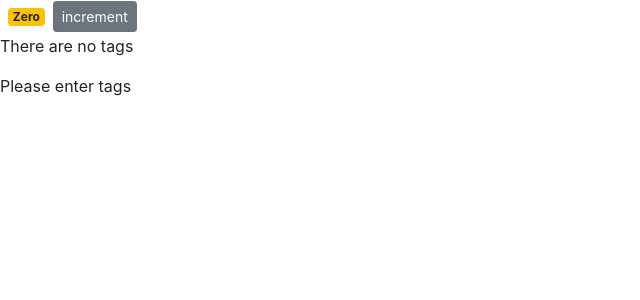
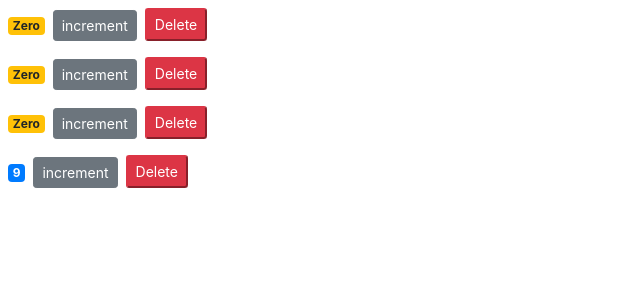
Before and after one commit to ponmalar22/React-counterApp, a React (Create React App) app: page / in a window 1280 px wide. Shown: the top 300 px of the page, without its empty margins (0-640 px from the left). Built offline with nearby package versions, Linux system fonts and the light colour scheme.

Commit message:
raising and handling event

```diff
--- a/src/componentss/counter.jsx
+++ b/src/componentss/counter.jsx
@@ -1,36 +1,35 @@
 import React, { Component } from 'react';
 class Counter extends Component {
    state = {
-       count : 0,
-       tag : []
+       value : this.props.value
    };
 
-   renderTags() {
-       if(this.state.tag.length === 0) return <p>There are no tags</p>;
+   handleEvent = () => {
 
-       return <ul>{this.state.tag.map(tag => <li key={tag}>{tag}</li>)}</ul>
-   }
+       this.setState({value : this.state.value + 1});
+   };
     render() {
 
         return (
          <div>
             <span className={this.getBadgeClasses()}>{this.formatCount()}</span>
-            <button className="btn btn-secondary btn-sm">increment</button>
-            {this.renderTags()}
-            {this.state.tag.length === 0 && "Please enter tags"}
+            <button onClick = {this.handleEvent} className="btn btn-secondary btn-sm">
+                increment</button>
+            <button onClick={this.props.onDelete} className="btn-danger btn-sm m-2">Delete</button>
+
         </div>
         );
-    }
+    };
 
     getBadgeClasses() {
         let badgeClasses = "badge m-2 badge-";
-        badgeClasses += (this.state.count) === 0 ? "warning" : "primary";
+        badgeClasses += (this.state.value) === 0 ? "warning" : "primary";
         return badgeClasses;
     }
 
     formatCount () {
 
-        const {count} = this.state;
+        const {value: count} = this.state;
         return count === 0 ? 'Zero' : count;
     }
 }
--- /dev/null
+++ b/src/componentss/counters.jsx
@@ -0,0 +1,25 @@
+import React, { Component } from 'react';
+import Counter from './counter';
+
+class Counters  extends Component {
+    state = {
+        counters : [
+            {id : 1, value : 0},
+            {id : 2, value : 0},
+            {id : 3, value : 0},
+            {id : 4, value : 9}
+        ]
+     }
+
+     handleDelete = () => {
+         console.log("Event handeled");
+     }
+    render() {
+        return ( <div>
+            {this.state.counters.map(counter =>
+                 <Counter key={counter.id} onDelete={this.handleDelete} value={counter.value} id={counter.id} />)}
+         </div> );
+    }
+}
+
+export default Counters;
--- a/src/index.js
+++ b/src/index.js
@@ -1,14 +1,14 @@
 import React from 'react';
 import ReactDOM from 'react-dom';
 import './index.css';
-import App from './App';
+// import App from './App';
 import * as serviceWorker from './serviceWorker';
 import 'bootstrap/dist/css/bootstrap.css';
-import Counter from './componentss/counter';
+import Counters from './componentss/counters';
 
 ReactDOM.render(
   <React.StrictMode>
-    <Counter />
+    <Counters />
   </React.StrictMode>,
   document.getElementById('root')
 );
```
